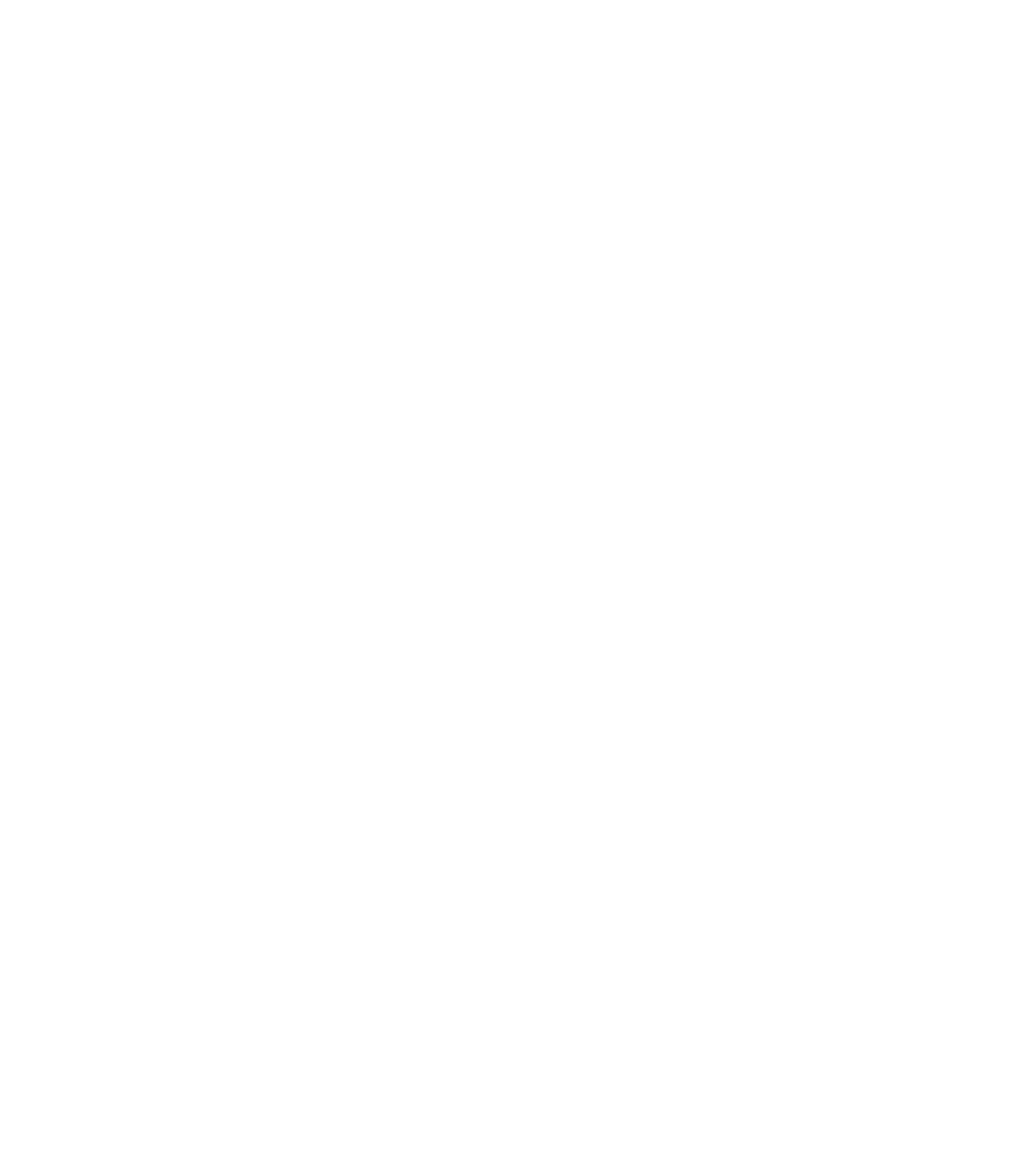
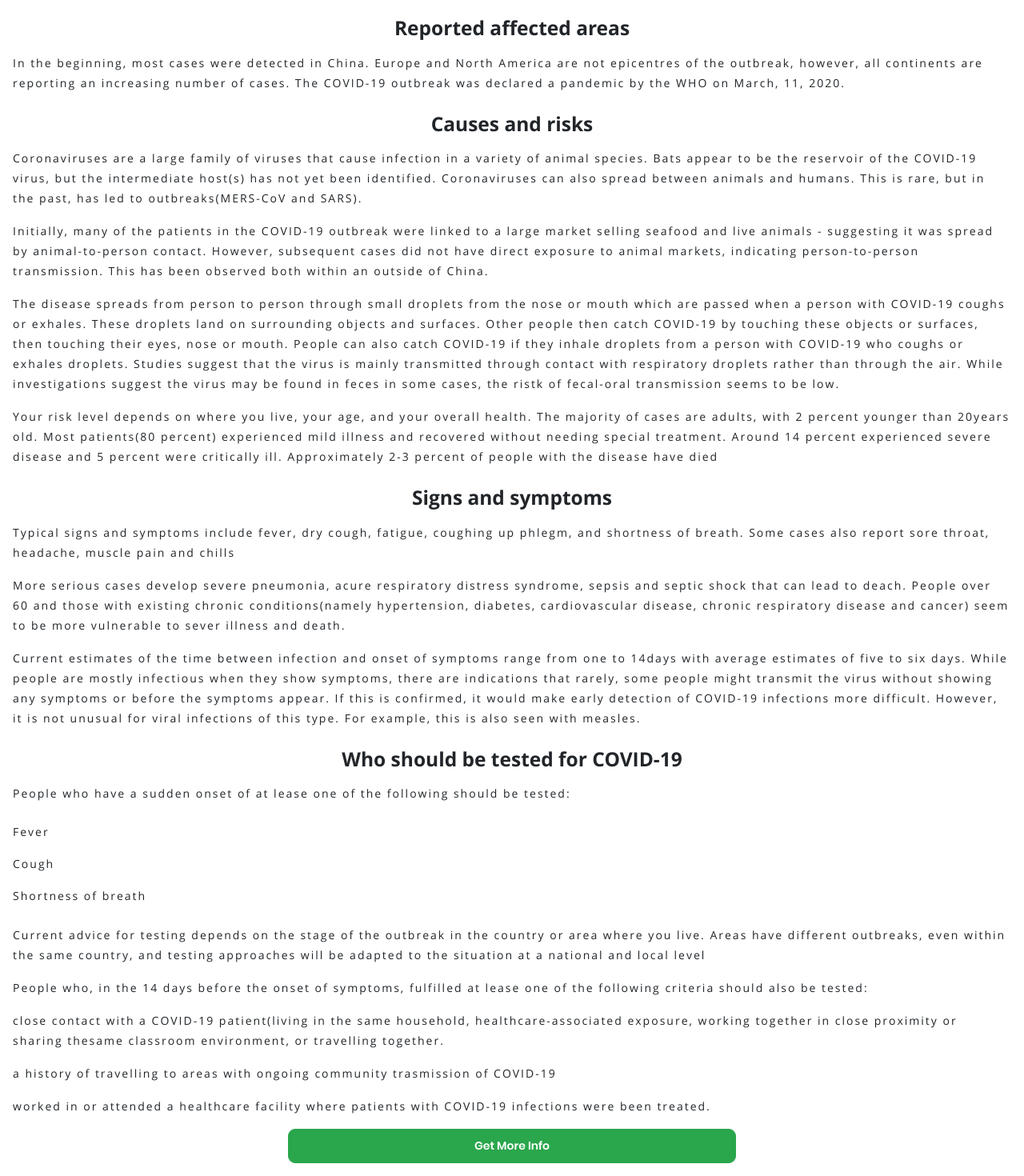
Before and after one commit to xerde/covidng-web, a React (Create React App) app: page /hub in a window 1280 px wide. Shown: the part 686-2156 px from the top of the page at 80% size. Before the commit the page ends 800 px from the top, so only its background shows below. Built offline with nearby package versions, Linux system fonts and the light colour scheme.

Commit message:
task(hub): implement a hub page for COVID-19 information

```diff
--- a/src/App.js
+++ b/src/App.js
@@ -8,34 +8,20 @@ import Login from './component/Login';
 import Dashboard from './component/Dashboard';
 
 import './App.css';
+import Hub from './component/Hub';
 
 function App() {
   return (
     <div className="App">
       <Header />
       <BrowserRouter>
-      <Switch>
-        <Route
-           exact
-           path='/'
-           component={Landing}
-        />
-        <Route
-           exact
-           path='/signup'
-           component={Signup}
-        />
-        <Route
-           exact
-           path='/login'
-           component={Login}
-        />
-        <Route
-           exact
-           path='/dashboard'
-           component={Dashboard}
-        />
-      </Switch>
+        <Switch>
+          <Route exact path="/" component={Landing} />
+          <Route exact path="/signup" component={Signup} />
+          <Route exact path="/login" component={Login} />
+          <Route exact path="/dashboard" component={Dashboard} />
+          <Route exact path="/hub" component={Hub} />
+        </Switch>
       </BrowserRouter>
     </div>
   );
--- a/src/assets/styles/components/_buttons.scss
+++ b/src/assets/styles/components/_buttons.scss
@@ -6,3 +6,8 @@
   background-color: $primary-color;
   border-color: $primary-color;
 }
+
+.btn-mobile {
+  width: 95%;
+  max-width: 35rem;
+}
--- /dev/null
+++ b/src/component/Hub/Hub.scss
@@ -0,0 +1,14 @@
+.hub-container {
+  & p {
+    letter-spacing: 2px;
+    line-height: 25px;
+    display: flex;
+    justify-content: start;
+    width: 100%;
+  }
+
+  & li {
+    letter-spacing: 2px;
+    line-height: 40px;
+  }
+}
--- a/src/component/Hub/index.jsx
+++ b/src/component/Hub/index.jsx
@@ -1,11 +1,138 @@
 import React from 'react';
+import FormButton from '../../assets/components/FormButton';
+import doctors from '../../assets/images/doctors.jpg';
+
+import './Hub.scss';
+import { NavLink } from 'react-router-dom';
 
 const Hub = () => {
   return (
-    <div>
+    <div className="hub-container d-flex flex-column align-items-center p-3">
+      <img src={doctors} alt="doctors" className="mb-5" />
+      <h3 className="mb-3">
+        COVID-19(Coronavirus Disease 2019), formerly known as 2019-nCov
+      </h3>
+      <p className="mb-4">
+        COVID-19 is the disease resulting from infection by a new respiratory
+        visur(SARS-Cov-2), first identified on December, 8 2019 in Wuhan, Hubei
+        Province, China as the cause of a respiratory outbreak. The name
+        'COVID-19 was suggested by the WHO(World Health Organization), using
+        established guidelines.
+      </p>
 
+      <h3 className="mb-3">Reported affected areas</h3>
+      <p className="mb-4">
+        In the beginning, most cases were detected in China. Europe and North
+        America are not epicentres of the outbreak, however, all continents are
+        reporting an increasing number of cases. The COVID-19 outbreak was
+        declared a pandemic by the WHO on March, 11, 2020.
+      </p>
+
+      <h3 className="mb-3">Causes and risks</h3>
+      <p>
+        Coronaviruses are a large family of viruses that cause infection in a
+        variety of animal species. Bats appear to be the reservoir of the
+        COVID-19 virus, but the intermediate host(s) has not yet been
+        identified. Coronaviruses can also spread between animals and humans.
+        This is rare, but in the past, has led to outbreaks(MERS-CoV and SARS).
+      </p>
+
+      <p>
+        Initially, many of the patients in the COVID-19 outbreak were linked to
+        a large market selling seafood and live animals - suggesting it was
+        spread by animal-to-person contact. However, subsequent cases did not
+        have direct exposure to animal markets, indicating person-to-person
+        transmission. This has been observed both within an outside of China.
+      </p>
+      <p>
+        The disease spreads from person to person through small droplets from
+        the nose or mouth which are passed when a person with COVID-19 coughs or
+        exhales. These droplets land on surrounding objects and surfaces. Other
+        people then catch COVID-19 by touching these objects or surfaces, then
+        touching their eyes, nose or mouth. People can also catch COVID-19 if
+        they inhale droplets from a person with COVID-19 who coughs or exhales
+        droplets. Studies suggest that the virus is mainly transmitted through
+        contact with respiratory droplets rather than through the air. While
+        investigations suggest the virus may be found in feces in some cases,
+        the ristk of fecal-oral transmission seems to be low.
+      </p>
+      <p className="mb-4">
+        Your risk level depends on where you live, your age, and your overall
+        health. The majority of cases are adults, with 2 percent younger than
+        20years old. Most patients(80 percent) experienced mild illness and
+        recovered without needing special treatment. Around 14 percent
+        experienced severe disease and 5 percent were critically ill.
+        Approximately 2-3 percent of people with the disease have died
+      </p>
+
+      <h3 className="mb-3">Signs and symptoms</h3>
+      <p>
+        Typical signs and symptoms include fever, dry cough, fatigue, coughing
+        up phlegm, and shortness of breath. Some cases also report sore throat,
+        headache, muscle pain and chills
+      </p>
+      <p>
+        More serious cases develop severe pneumonia, acure respiratory distress
+        syndrome, sepsis and septic shock that can lead to deach. People over 60
+        and those with existing chronic conditions(namely hypertension,
+        diabetes, cardiovascular disease, chronic respiratory disease and
+        cancer) seem to be more vulnerable to sever illness and death.
+      </p>
+      <p className="mb-4">
+        Current estimates of the time between infection and onset of symptoms
+        range from one to 14days with average estimates of five to six days.
+        While people are mostly infectious when they show symptoms, there are
+        indications that rarely, some people might transmit the virus without
+        showing any symptoms or before the symptoms appear. If this is
+        confirmed, it would make early detection of COVID-19 infections more
+        difficult. However, it is not unusual for viral infections of this type.
+        For example, this is also seen with measles.
+      </p>
+
+      <h3 className="mb-3">Who should be tested for COVID-19</h3>
+      <p>
+        People who have a sudden onset of at lease one of the following should
+        be tested:
+      </p>
+      <ol className="w-100">
+        <li>Fever</li>
+        <li>Cough</li>
+        <li>Shortness of breath</li>
+      </ol>
+      <p>
+        Current advice for testing depends on the stage of the outbreak in the
+        country or area where you live. Areas have different outbreaks, even
+        within the same country, and testing approaches will be adapted to the
+        situation at a national and local level
+      </p>
+      <p>
+        People who, in the 14 days before the onset of symptoms, fulfilled at
+        lease one of the following criteria should also be tested:
+      </p>
+      <p>
+        close contact with a COVID-19 patient(living in the same household,
+        healthcare-associated exposure, working together in close proximity or
+        sharing thesame classroom environment, or travelling together.
+      </p>
+      <p>
+        a history of travelling to areas with ongoing community trasmission of
+        COVID-19
+      </p>
+      <p>
+        worked in or attended a healthcare facility where patients with COVID-19
+        infections were been treated.
+      </p>
+
+      <a
+        href="https://covid19.ncdc.gov.ng/"
+        className="text-white btn-mobile"
+        target="_blank"
+        rel="noopener noreferrer"
+      >
+        <FormButton title="Get More Info" />
+      </a>
     </div>
-  )
-}
+  );
+};
 
 export default Hub;
--- a/src/component/Landing/index.jsx
+++ b/src/component/Landing/index.jsx
@@ -16,11 +16,7 @@ const Landing = () => {
           Know your status to help Protect yourself and others from infection.
           Click below to get started
         </p>
-        <NavLink
-          to="/login"
-          className="text-white"
-          style={{ maxWidth: '35rem', width: '85%' }}
-        >
+        <NavLink to="/login" className="text-white btn-mobile">
           <FormButton title="Sign In" />
         </NavLink>
         <div className=" my-4">
```
Also changed, not shown: src/assets/images/doctors.jpg (added).
